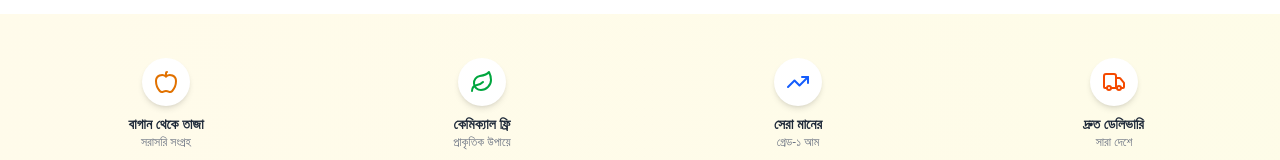
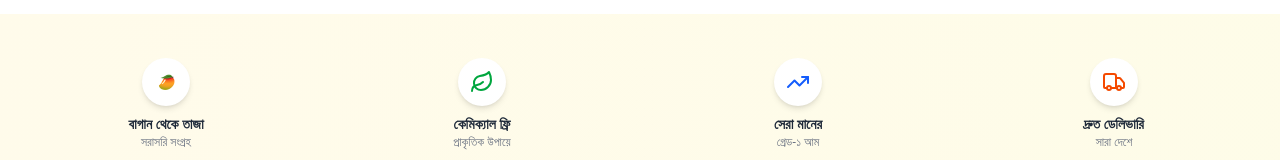
Before and after one commit to mbhzone/rifibazar, a React (Vite) app in the folder client/: page / in a window 1280 px wide. Shown: the part 989-1149 px from the top of the page. Built offline with nearby package versions, Linux system fonts and the light colour scheme.

Commit message:
replace apple icon with mango emoji

```diff
--- a/client/src/Pages/Home/Home.jsx
+++ b/client/src/Pages/Home/Home.jsx
@@ -72,7 +72,7 @@ export default function Home() {
           <div className="grid grid-cols-2 md:grid-cols-4 gap-4">
             <div className="text-center p-3">
               <div className="w-12 h-12 bg-white rounded-full flex items-center justify-center mx-auto mb-2 shadow-md">
-                <Apple className="w-6 h-6 text-amber-600" />
+                <span className="text-amber-600 text-sm">🥭</span>
               </div>
               <p className="font-semibold text-gray-800 text-sm">
                 বাগান থেকে তাজা
```
